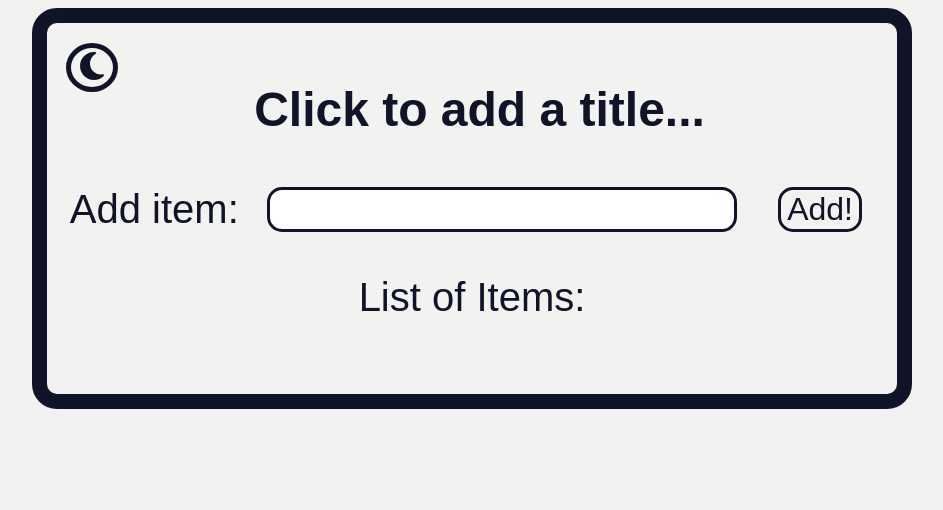
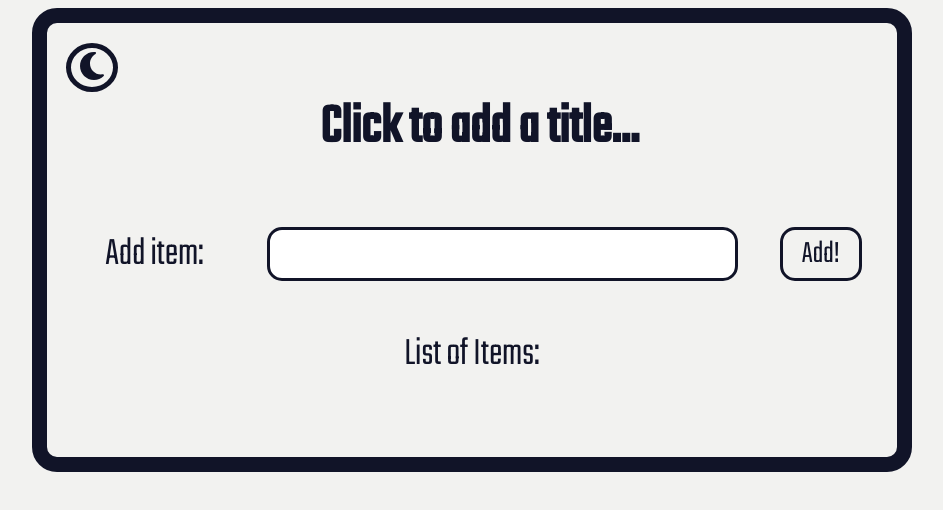
Before and after one commit to MWyssy/shopping-list-app, a React (Vite) app: page / in a window 1280 px wide. Shown: the top 510 px of the page, without its empty margins (168-1111 px from the left). Built offline with nearby package versions, Linux system fonts and the light colour scheme.

Commit message:
add font back in

```diff
--- a/index.html
+++ b/index.html
@@ -2,9 +2,11 @@
 <html lang="en">
   <head>
     <meta charset="UTF-8" />
-    <link rel="icon" type="image/svg+xml" href="/vite.svg" />
+    <link rel="preconnect" href="https://fonts.googleapis.com">
+    <link rel="preconnect" href="https://fonts.gstatic.com" crossorigin>
+    <link href="https://fonts.googleapis.com/css2?family=Quicksand:wght@300&family=Teko:wght@300;400&display=swap" rel="stylesheet">
     <meta name="viewport" content="width=device-width, initial-scale=1.0" />
-    <title>Vite + React</title>
+    <title>Mike's Shopping List</title>
   </head>
   <body>
     <div id="root"></div>
--- a/src/components/AddItem.css
+++ b/src/components/AddItem.css
@@ -2,7 +2,6 @@ h2 {
     color: var(--dark);
     font-family: 'Teko', sans-serif;
     font-weight: lighter;
-    font-size: 2rem
 }
 
 .container {
@@ -44,7 +43,7 @@ h2 {
 
 @media (min-width: 0px) {
     h2 {
-      font-size: 1.25rem;
+      font-size: 1.5rem;
     }
 
     #addItem-input {
@@ -62,7 +61,7 @@ h2 {
 
   @media (min-width: 640px) {
     h2 {
-      font-size: 1.75rem;
+      font-size: 2rem;
     }
 
     #addItem-input {
--- a/src/components/List.css
+++ b/src/components/List.css
@@ -2,7 +2,6 @@ h2 {
     color: var(--dark);
     font-family: 'Teko', sans-serif;
     font-weight: regular;
-    font-size: 2rem
 }
 
 #item-list {
@@ -19,7 +18,6 @@ h2 {
     color: var(--dark);
     font-family: 'Teko', sans-serif;
     font-weight: lighter;
-    font-size: 1.5rem;
     border: var(--dark) 3px solid;
     border-radius: 15px;
     width: 95%;
@@ -45,30 +43,39 @@ h2 {
 
 @media (min-width: 0px) {
     h2 {
-      font-size: 1.5rem;
+      font-size: 2rem;
     }
 
     #item-list {
         grid-template-columns: 1fr;
     }
+    .list-button {
+      font-size: 1.5rem;
+    }
   }
 
   @media (min-width: 640px) {
     h2 {
-      font-size: 1.75rem;
+      font-size: 2.5rem;
     }
 
     #item-list {
         grid-template-columns: 1fr 1fr;
     }
+    .list-button {
+      font-size: 2rem;
+    }
   }
 
   @media (min-width: 1080px) {
     h2 {
-      font-size: 2.0rem;
+      font-size: 3rem;
     }
 
     #item-list {
         grid-template-columns: 1fr 1fr;
     }
+    .list-button {
+      font-size: 2.5rem;
+    }
   }
--- a/src/components/Title.css
+++ b/src/components/Title.css
@@ -23,19 +23,19 @@ h1 {
 
 @media (min-width: 0px) {
     h1 {
-      font-size: 1.5rem;
+      font-size: 2rem;
     }
 
     #title-input {
         border-radius: 15px;
         border: var(--dark) 1px solid;
-        font-size: 1.5rem;
+        font-size: 2.5rem;
     }
   }
 
   @media (min-width: 640px) {
     h1 {
-      font-size: 2.5rem;
+      font-size: 3rem;
     }
 
     #title-input {
@@ -47,7 +47,7 @@ h1 {
 
   @media (min-width: 1080px) {
     h1 {
-      font-size: 3rem;
+      font-size: 3.5rem;
     }
 
     #title-input {
```
